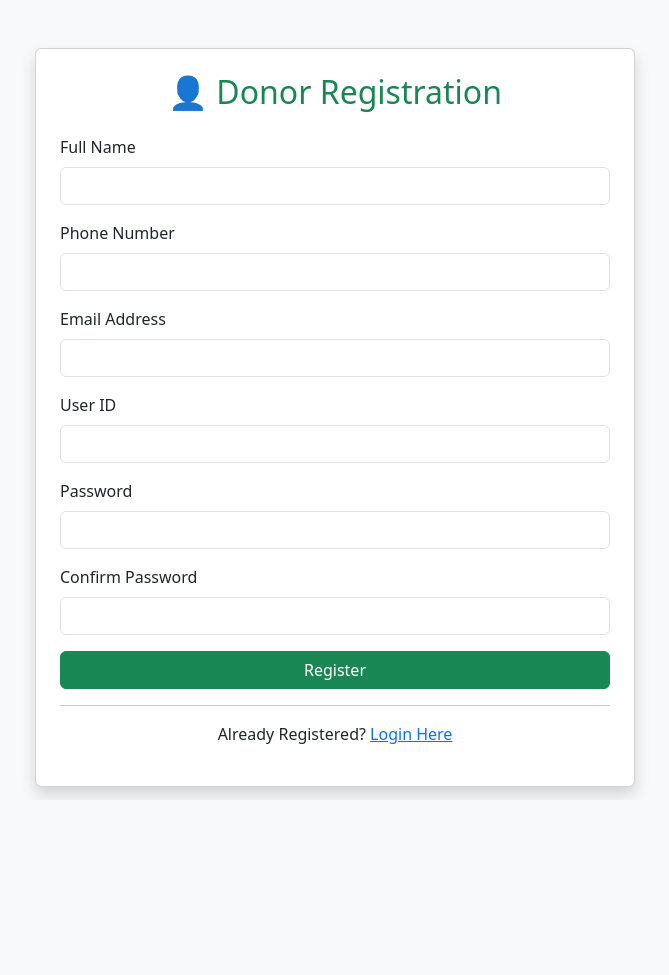
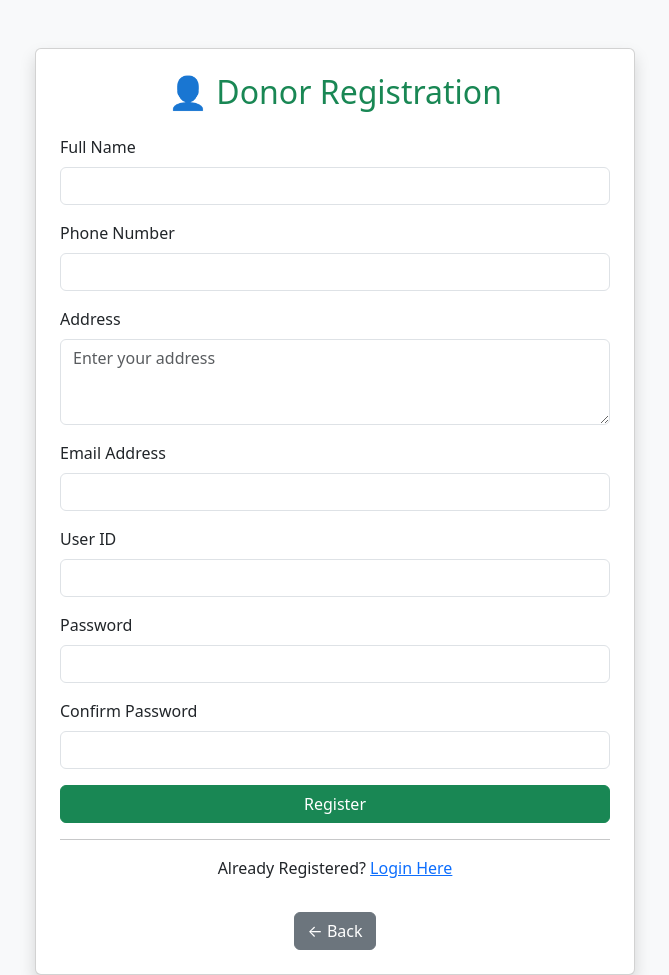
Before and after one commit to rishikasristu/food-redistribution-system, a Flask app: page /register in a window 1280 px wide. Shown: the whole page, without its empty margins (305-974 px from the left). Before the commit the page ends 798 px from the top, so only its background shows below. Run offline with Flask 3, Linux system fonts and the light colour scheme; parts of the project's set-up code (start-up, migrations or seed data) failed here and were passed over.

Commit message:
modified registration page

```diff
--- a/app.py
+++ b/app.py
@@ -635,6 +635,7 @@ def register():
         user = User(
             name=request.form["name"],
             phone=request.form["phone"],
+            address=request.form["address"],
             email=request.form["email"],
             userid=request.form["userid"],
             password=request.form["password"]
--- a/templates/login.html
+++ b/templates/login.html
@@ -55,6 +55,12 @@
 
             </button>
 
+            <div class="text-center mt-3">
+                <a href="/" class="btn btn-secondary">
+                    ← Back
+                </a>
+            </div>
+
         </form>
 
     </div>
--- a/templates/register.html
+++ b/templates/register.html
@@ -50,6 +50,16 @@
                        class="form-control"
                        required>
 
+            </div>
+
+            <div class="mb-3">
+                <label class="form-label">Address</label>
+                <textarea
+                    name="address"
+                    class="form-control"
+                    rows="3"
+                    placeholder="Enter your address"
+                    required></textarea>
             </div>
 
             <div class="mb-3">
@@ -124,6 +134,11 @@
             </a>
 
         </p>
+        <div class="text-center mt-3">
+            <a href="/" class="btn btn-secondary">
+                ← Back
+            </a>
+        </div>
 
     </div>
 
```
Also changed, not shown: static/uploads/Screenshot_2026-07-23_201056.png (added).
